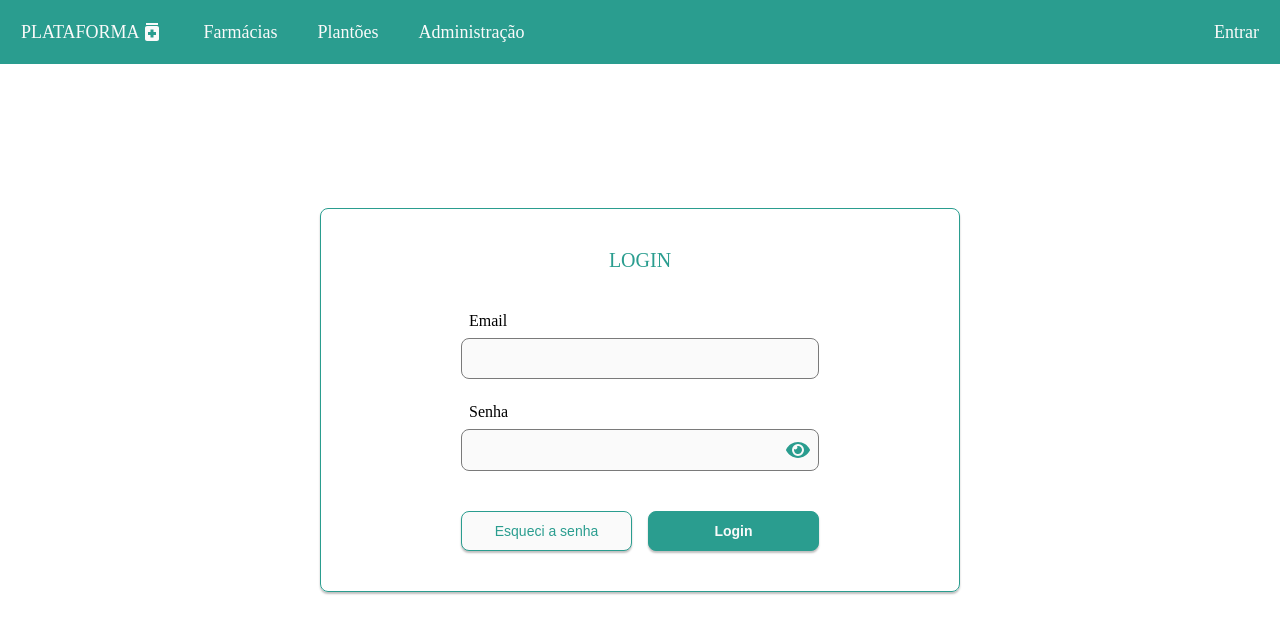
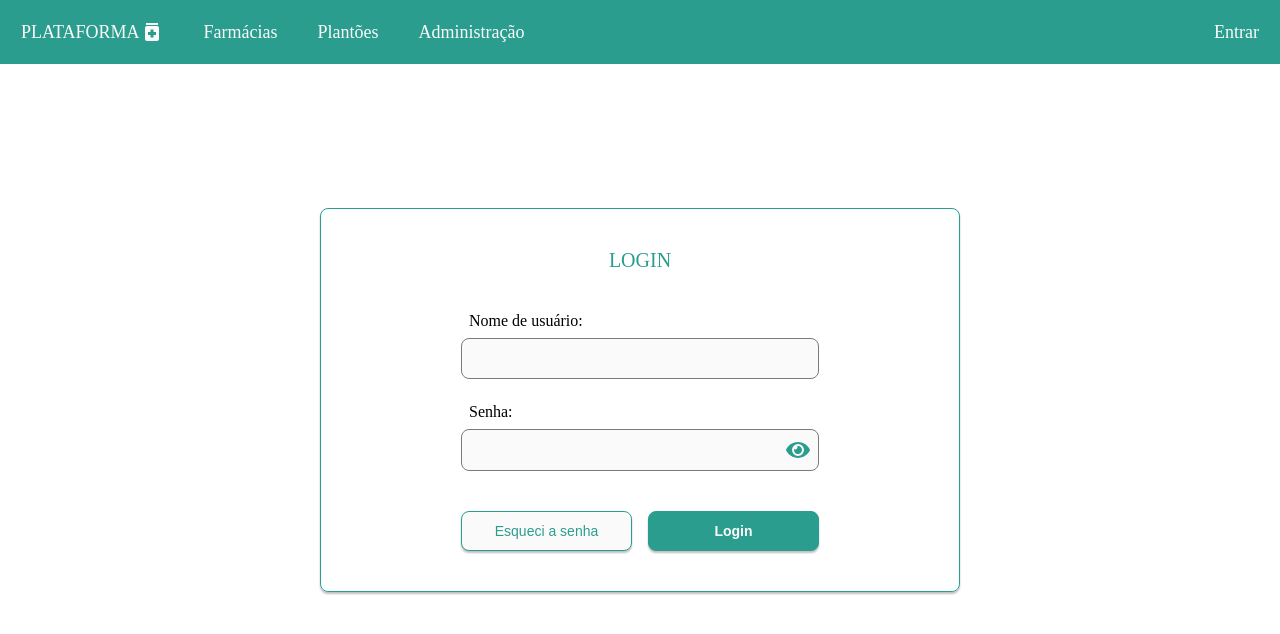
Before and after one commit to CaNeoN28/controle-farmaceutico-frontend, a Next.js app: page /login in a window 1280 px wide. Shown: the top 634 px of the page. Built offline with nearby package versions, Linux system fonts and the light colour scheme.

Commit message:
Usando react hook forms

```diff
--- a/src/app/login/page.tsx
+++ b/src/app/login/page.tsx
@@ -8,14 +8,32 @@ import InputSenha from "@/components/InputSenha";
 import Botao from "@/components/Botao";
 import classNames from "classnames";
 import { useEffect, useState } from "react";
+import { useForm, Controller, SubmitHandler } from "react-hook-form";
+import { register } from "module";
+
+interface ILogin {
+	nome_usuario: string;
+	senha: string;
+}
 
 export default function Login() {
+	const { control, handleSubmit } = useForm<ILogin>({
+		defaultValues: {
+			nome_usuario: "",
+			senha: ""
+		}
+	});
+
 	const [width, setWidth] = useState(window.innerWidth);
 
 	const classesContainer = classNames({
 		[styles.container]: true,
 		["box-shadow"]: width > 480,
 	});
+
+	const onSubmit: SubmitHandler<ILogin> = (data) => {
+		console.log(data);
+	};
 
 	useEffect(() => {
 		const getWidth = () => {
@@ -35,23 +53,35 @@ export default function Login() {
 		<>
 			<Menu />
 			<main className={styles.main}>
-				<div className={classesContainer}>
+				<form onSubmit={handleSubmit(onSubmit)} className={classesContainer}>
 					<span className={styles.titulo}>LOGIN</span>
-					<form className={styles.form}>
-						<InputContainer id="email" label="Email">
-							<Input id="email" />
-						</InputContainer>
-						<InputContainer id="senha" label="Senha">
-							<InputSenha id="senha" />
-						</InputContainer>
-					</form>
+					<div className={styles.form}>
+						<Controller
+							name="nome_usuario"
+							control={control}
+							render={({ field }) => (
+								<InputContainer id="nome_usuario" label="Nome de usuário:">
+									<Input {...{ ...field, ref: null }} id="nome_usuario" />
+								</InputContainer>
+							)}
+						/>
+						<Controller
+							name="senha"
+							control={control}
+							render={({ field }) => (
+								<InputContainer id="senha" label="Senha:">
+									<InputSenha {...{ ...field, ref: null }} id="senha" />
+								</InputContainer>
+							)}
+						/>
+					</div>
 					<div className={styles.botoes}>
 						<Botao fullWidth>Login</Botao>
 						<Botao fullWidth secundario>
 							Esqueci a senha
 						</Botao>
 					</div>
-				</div>
+				</form>
 			</main>
 		</>
 	);
--- a/src/components/InputSenha/index.tsx
+++ b/src/components/InputSenha/index.tsx
@@ -31,7 +31,7 @@ export default function InputSenha({ ...props }: Props) {
 
   return (
     <div className={styles.container}>
-      <input className={styles.input} type={ativo ? "password" : "text"} />
+      <input className={styles.input} type={ativo ? "password" : "text"} {...props}/>
       <button className={styles.button} onClick={alterarAtivo}>
         <FaEye className={classAtivo} />
         <FaEyeSlash className={classInativo} />
```
Also changed, not shown: src/fetch/autenticacao.ts (added, +15 -0 lines).
